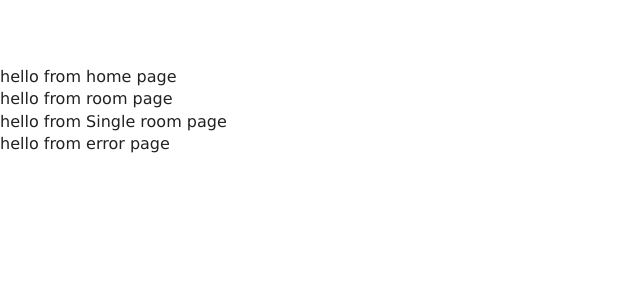
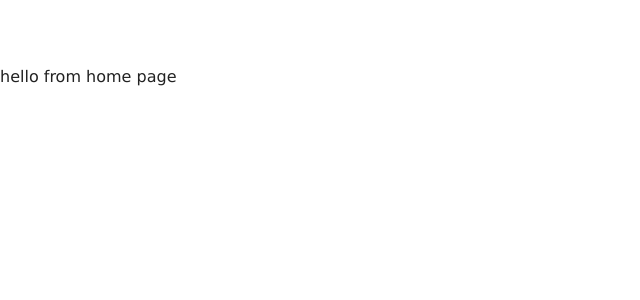
Before and after one commit to DilanMDA/Beach-Resort, a React (Create React App) app: page / in a window 1280 px wide. Shown: the top 300 px of the page, without its empty margins (0-640 px from the left). Built offline with nearby package versions, Linux system fonts and the light colour scheme.

Commit message:
setup react router DOM

```diff
--- a/src/App.js
+++ b/src/App.js
@@ -1,18 +1,21 @@
- import React from 'react';
+import React from 'react';
 import './App.css';
 import Home from './pages/Home';
 import Rooms from './pages/Rooms';
-import SingleRooms from './pages/SingleRooms';
+import SingleRoom from './pages/SingleRoom';
 import Error from './pages/Error';
+import { Route, Switch} from "react-router-dom";
 
 function App() {
   return (
-     <>
-     <Home/>
-     <Rooms/>
-     <SingleRooms/>
-     <Error/>
-     </>
+    <>
+    <Switch>
+      <Route exact path = '/' component = {Home}/>
+      <Route exact path = '/rooms' component = {Rooms}/>
+      <Route exact path = '/rooms/:slug' component = {SingleRoom}/>
+      <Route component = {Error}/>
+    </Switch>
+    </>
   );
 }
 
--- a/src/index.js
+++ b/src/index.js
@@ -1,15 +1,17 @@
 import React from 'react';
 import ReactDOM from 'react-dom';
 import './index.css';
+import {
+  BrowserRouter as Router} from "react-router-dom";
 import App from './App';
 import reportWebVitals from './reportWebVitals';
 
 
 ReactDOM.render(
-  <React.StrictMode>
+  < Router>
     <App />
 
-  </React.StrictMode>,
+  </ Router>,
   document.getElementById('root')
 );
 
--- a/src/pages/SingleRooms.js
+++ b/src/pages/SingleRoom.js
@@ -1,6 +1,6 @@
 import React, { Component } from 'react'
 
-export default class SingleRooms extends Component {
+export default class SingleRoom extends Component {
     render() {
         return (
             <div>
```
Also changed, not shown: 1 other file (tests, documents, lock files or other folders).
